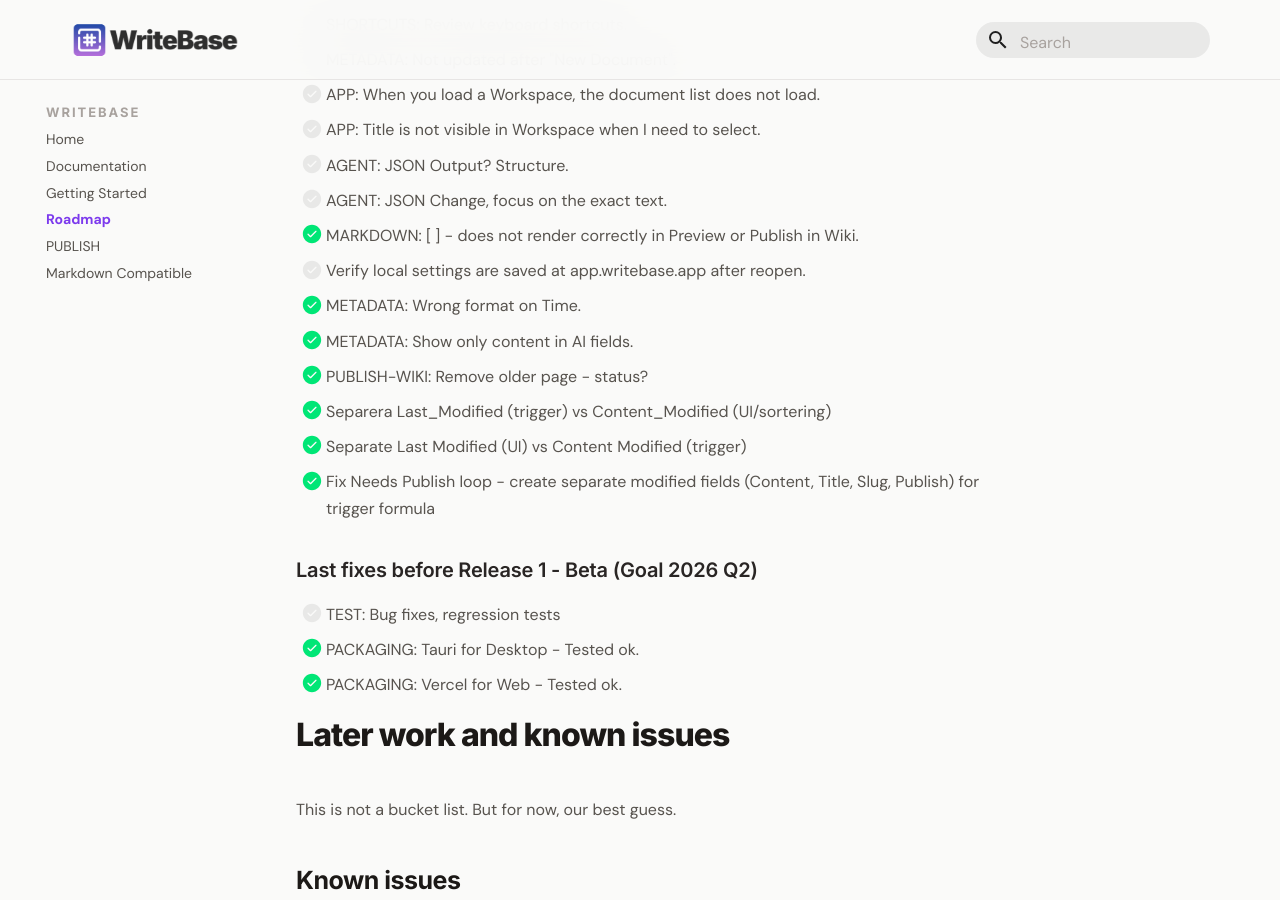
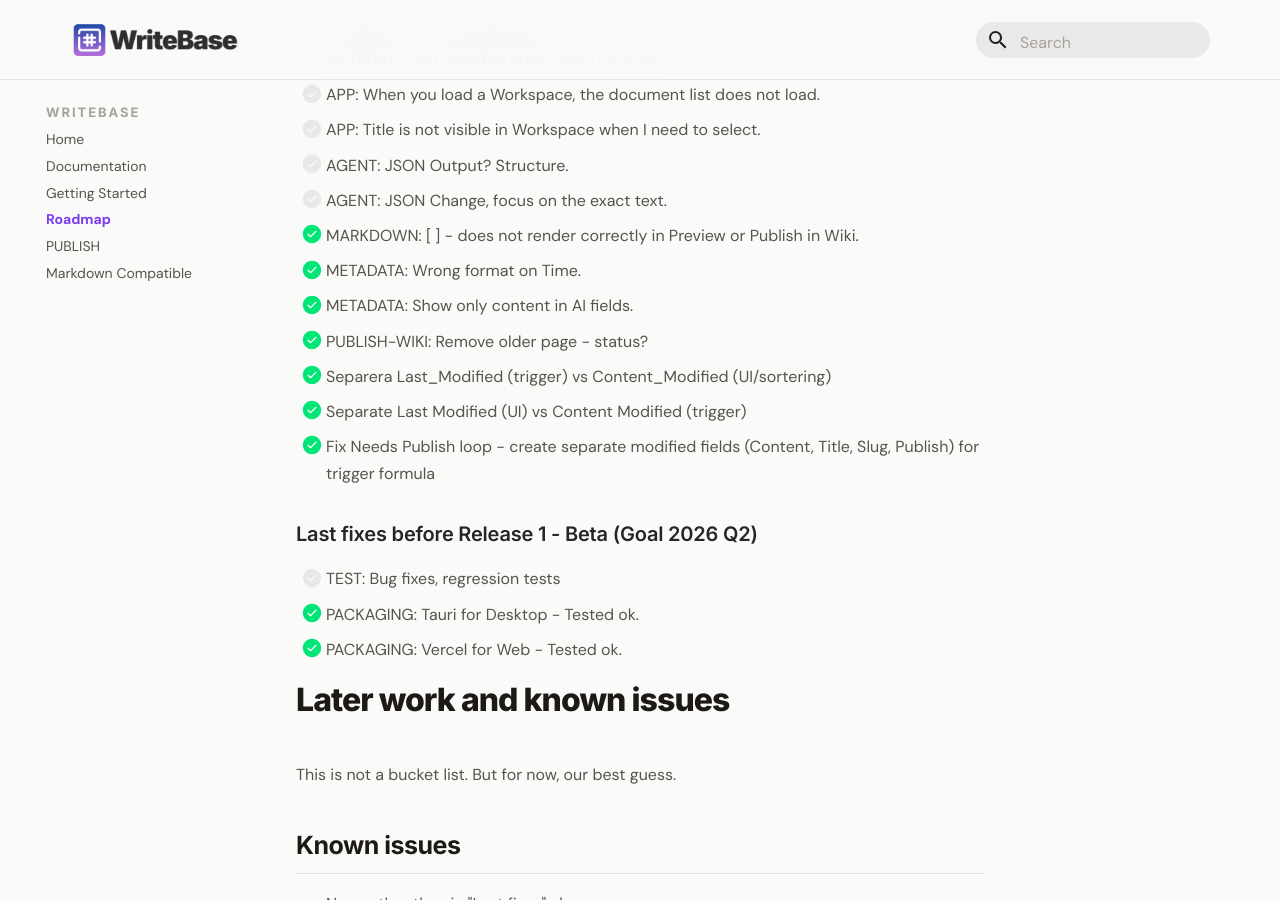
Before and after one commit to larssonhthomas-afk/writebase-docs, an MkDocs documentation site: the page built from docs/009-roadmap.md, in a window 1280 px wide and 900 px high, scrolled down 923 px. Built offline with MkDocs 1.6.1 and Material for MkDocs 9.7.7, drawn with Linux system fonts in a browser that asks for light colours; some web fonts are replaced.

Commit message:
Update 009-roadmap.md

```diff
--- a/docs/009-roadmap.md
+++ b/docs/009-roadmap.md
@@ -41,8 +41,6 @@ This Backlog has a priority 1-3.
 - [ ] AGENT: JSON Output? Structure.
 - [ ] AGENT: JSON Change, focus on the exact text.
 - [x] MARKDOWN: [ ] - does not render correctly in Preview or Publish in Wiki.
-- [ ] Verify local settings are saved at app.writebase.app after reopen.
-
 - [x] METADATA: Wrong format on Time.
 - [x] METADATA: Show only content in AI fields.
 - [x] PUBLISH-WIKI: Remove older page - status?
```
